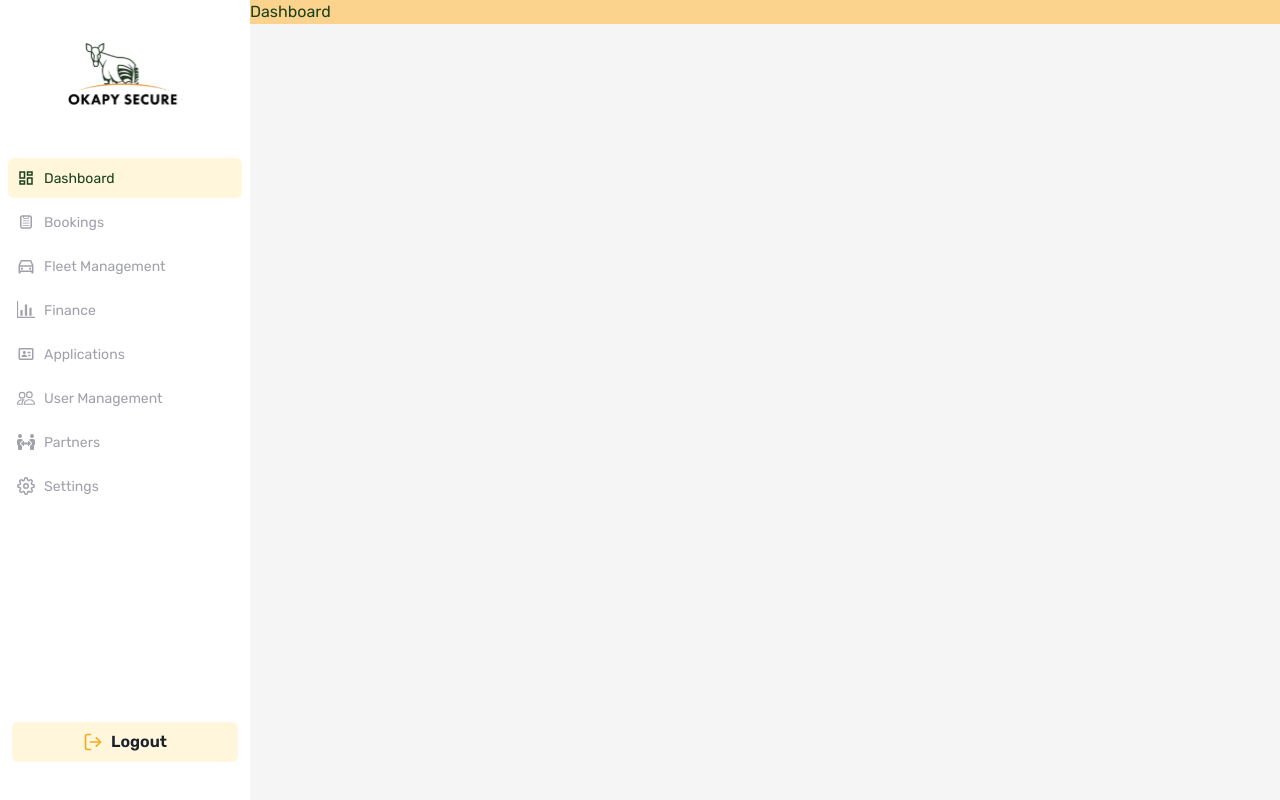
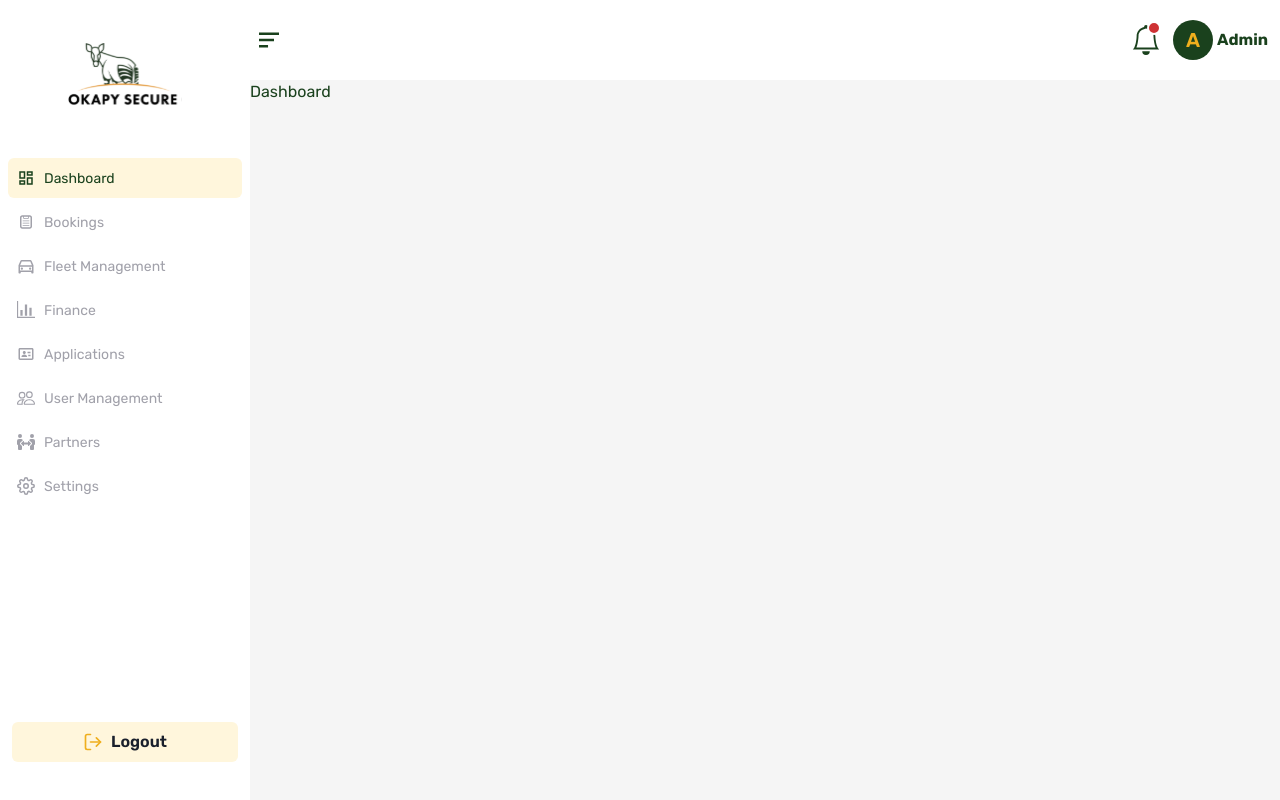
Before and after one commit to Pekstaar/pie-admin, a React (Create React App) app: page / in a window 1280 px wide. Built offline with nearby package versions, Linux system fonts and the light colour scheme.

Commit message:
[UPDATE]: top nav, toggle side nav

```diff
--- a/src/components/PanelLayout.js
+++ b/src/components/PanelLayout.js
@@ -1,13 +1,19 @@
 import { Box } from "@chakra-ui/react";
-import React from "react";
+import React, { useState } from "react";
 import SideNav from "./general/SideNav";
+import TopNav from "./general/TopNav";
 
 const PanelLayout = ({ children }) => {
+  const [showSideBar, setShowSideBar] = useState(true);
+  const handleToggle = () => {
+    setShowSideBar((prev) => !prev);
+  };
   return (
-    <Box bg={"bg_gray"} className={"min-h-screen"}>
-      <SideNav />
+    <Box display={"flex"} flexDir={"row"} bg={"bg_gray"} className={"h-screen"}>
+      <SideNav show={showSideBar} />
 
-      <Box ml={"250px"} bg={"orange.200"}>
+      <Box minH={"full"} flexGrow={"1"} ml={0}>
+        <TopNav toggleSideBar={handleToggle} />
         {children}
       </Box>
     </Box>
--- /dev/null
+++ b/src/components/general/Avatar.jsx
@@ -0,0 +1,13 @@
+import React from "react";
+
+const Avatar = ({ text }) => {
+  return (
+    <div class="inline-flex overflow-hidden relative justify-center items-center w-10 h-10 bg-dark_green rounded-full dark:bg-gray-600">
+      <span class="font-semibold text-xl text-primary_yellow dark:text-gray-300">
+        {text}
+      </span>
+    </div>
+  );
+};
+
+export default Avatar;
--- a/src/components/general/SideNav.jsx
+++ b/src/components/general/SideNav.jsx
@@ -13,7 +13,7 @@ import { FiSettings } from "react-icons/fi";
 import LogoutBtn from "../sidenav/LogoutBtn";
 import { useNavigate } from "react-router-dom";
 
-const SideNav = () => {
+const SideNav = ({ show }) => {
   const navigate = useNavigate();
   const [current, setCurrent] = useState("dashboard");
   const [currentSub, setCurrentSub] = useState("users");
@@ -32,7 +32,11 @@ const SideNav = () => {
   };
 
   return (
-    <Box w={"250px"} bg={"white"} position={"fixed"} className={"h-screen "}>
+    <Box
+      w={"250px"}
+      bg={"white"}
+      className={`h-screen ${!show && "hidden"} ease-in-out `}
+    >
       {/* Logo */}
       <Center h={"150px"}>
         <Logo />
--- /dev/null
+++ b/src/components/general/TopNav.jsx
@@ -0,0 +1,56 @@
+import { Box, HStack, Text } from "@chakra-ui/react";
+import React from "react";
+
+import { BiMenuAltLeft } from "react-icons/bi";
+import { BsBell } from "react-icons/bs";
+import Avatar from "./Avatar";
+
+const TopNav = ({ toggleSideBar }) => {
+  return (
+    <HStack h={"20"} bg={"white"} justifyContent={"space-between"}>
+      <button
+        className={"hover:bg-zinc-100 p-1 rounded-md focus:outline-none"}
+        onClick={toggleSideBar}
+      >
+        <BiMenuAltLeft className="text-3xl" />
+      </button>
+
+      {/* nav items */}
+      <HStack px={"3"} gap={"1"}>
+        <button
+          className={
+            "hover:bg-zinc-100 p-2 rounded-full focus:outline-none relative"
+          }
+        >
+          <BsBell className="text-3xl" />
+
+          <Badge />
+        </button>
+
+        <HStack gap={"1"}>
+          <Avatar text={"A"} />
+
+          <Text color={"dark_green"} fontWeight={"bold"}>
+            Admin
+          </Text>
+        </HStack>
+      </HStack>
+    </HStack>
+  );
+};
+
+export default TopNav;
+
+const Badge = () => (
+  <Box
+    bg={"primary_red"}
+    borderRadius={"full"}
+    position={"absolute"}
+    top={"1"}
+    right={"2"}
+    h={"3.5"}
+    w={"3.5"}
+    borderWidth={"2px"}
+    borderColor={"white"}
+  />
+);
```
